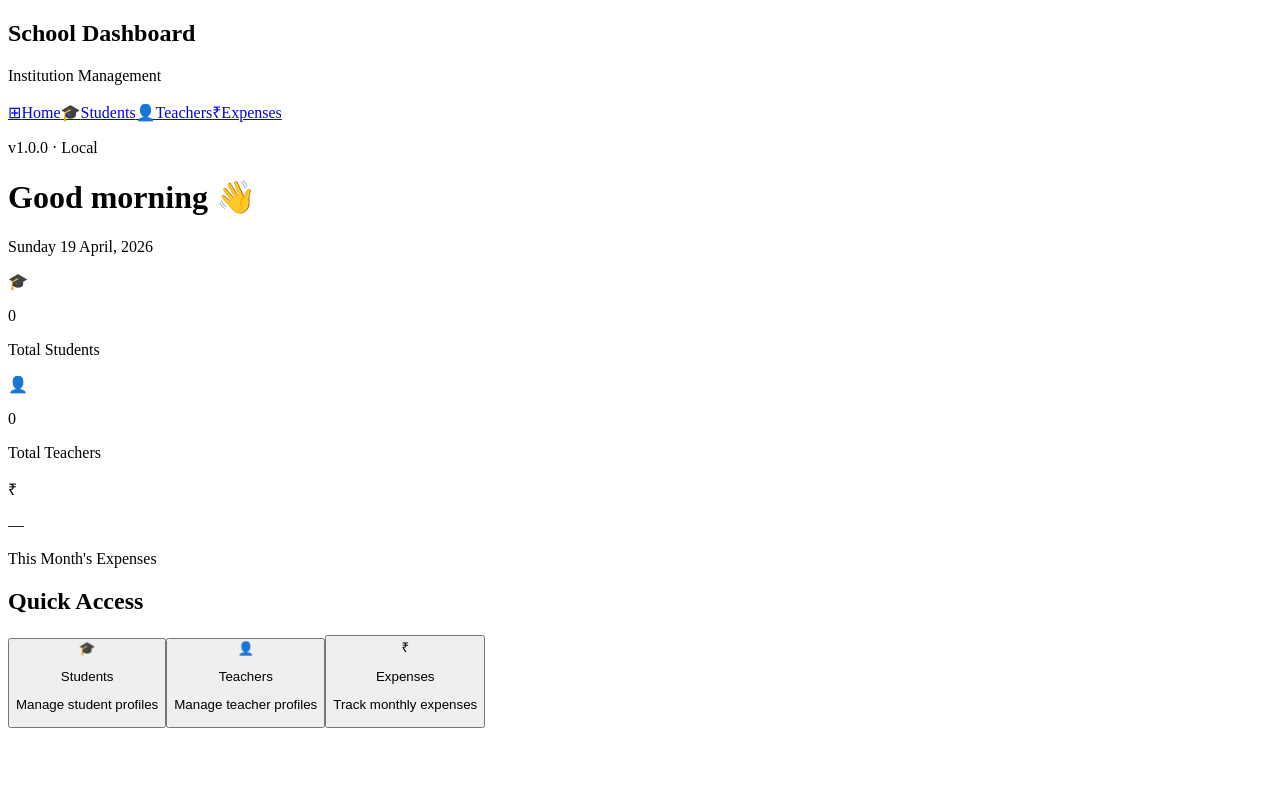
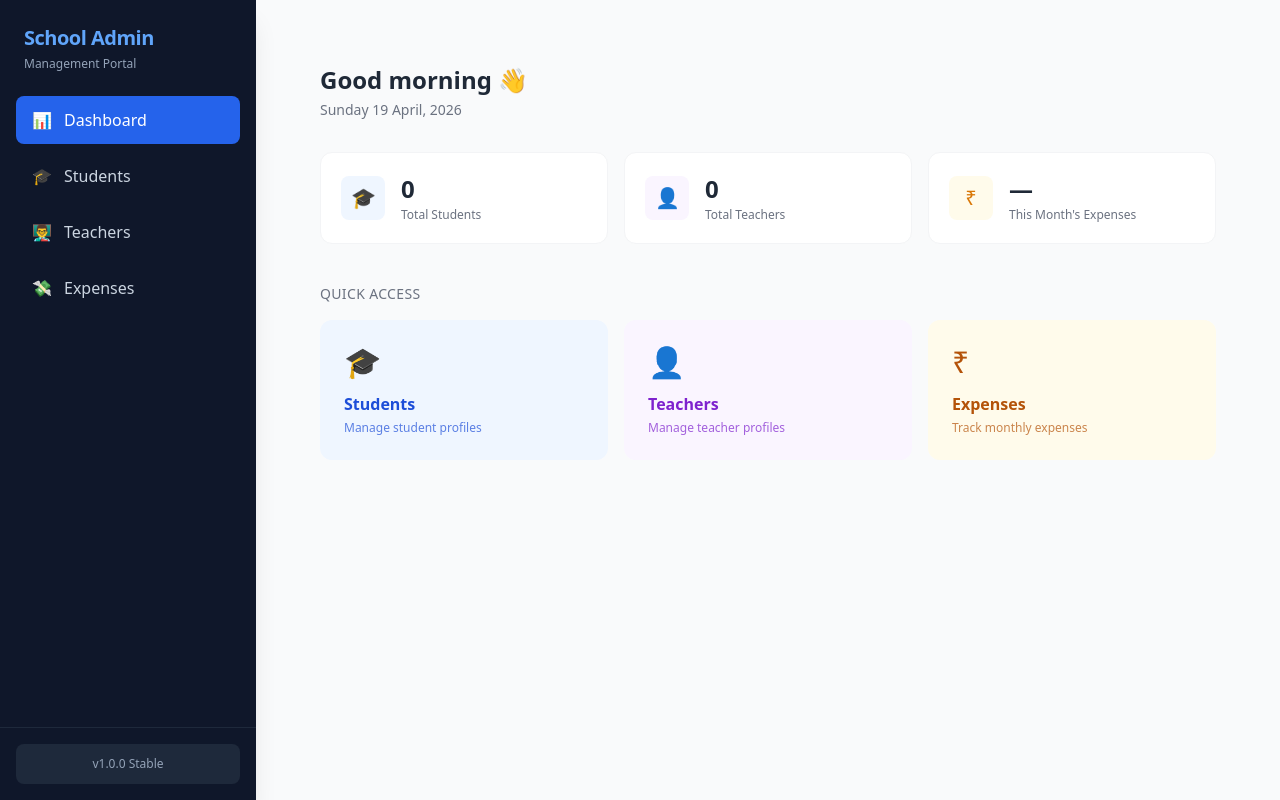
Before and after one commit to matirp235/school-dashboard, a React (Vite) app: page / in a window 1280 px wide. Before the commit this address led to /home. Built offline with nearby package versions, Linux system fonts and the light colour scheme; no server answers.

Commit message:
fixing UI issue and student form issue

```diff
--- a/src/App.jsx
+++ b/src/App.jsx
@@ -1,24 +1,30 @@
-// ─── src/App.jsx ──────────────────────────────────────────────────────────────
-import { Routes, Route, Navigate } from 'react-router-dom';
+import { Routes, Route, Navigate } from "react-router-dom";
 import Sidebar from "./components/Sidebar.jsx";
 import HomePage from "./modules/home/HomePage.jsx";
 import StudentsPage from "./modules/students/StudentsPage.jsx";
-import TeachersPage from './modules/teachers/TeachersPage.jsx';
-import ExpensesPage from './modules/expenses/ExpensesPage.jsx';
+import TeachersPage from "./modules/teachers/TeachersPage.jsx";
+import ExpensesPage from "./modules/expenses/ExpensesPage.jsx";
 
-export default function App() {
+function App() {
   return (
-    <div className="flex h-screen bg-gray-50 overflow-hidden">
+    <div className="flex h-screen bg-gray-50 font-sans text-gray-900">
+      {/* Sidebar - Fixed width */}
       <Sidebar />
-      <main className="flex-1 overflow-y-auto">
-        <Routes>
-          <Route path="/" element={<Navigate to="/home" replace />} />
-          <Route path="/home" element={<HomePage />} />
-          <Route path="/students" element={<StudentsPage />} />
-          <Route path="/teachers" element={<TeachersPage />} />
-          <Route path="/expenses" element={<ExpensesPage />} />
-        </Routes>
+
+      {/* Main Content Area */}
+      <main className="flex-1 overflow-y-auto p-8">
+        <div className="max-w-7xl mx-auto">
+          <Routes>
+            <Route path="/" element={<HomePage />} />
+            <Route path="/students" element={<StudentsPage />} />
+            <Route path="/teachers" element={<TeachersPage />} />
+            <Route path="/expenses" element={<ExpensesPage />} />
+            <Route path="*" element={<Navigate to="/" />} />
+          </Routes>
+        </div>
       </main>
     </div>
   );
 }
+
+export default App;
--- a/src/components/Sidebar.jsx
+++ b/src/components/Sidebar.jsx
@@ -1,44 +1,45 @@
-import { NavLink } from 'react-router-dom';
+import { NavLink } from "react-router-dom";
 
-const links = [
-  { to: '/home',     icon: '⊞', label: 'Home' },
-  { to: '/students', icon: '🎓', label: 'Students' },
-  { to: '/teachers', icon: '👤', label: 'Teachers' },
-  { to: '/expenses', icon: '₹', label: 'Expenses' },
+const menuItems = [
+  { name: 'Dashboard', path: '/', icon: '📊' },
+  { name: 'Students', path: '/students', icon: '🎓' },
+  { name: 'Teachers', path: '/teachers', icon: '👨‍🏫' },
+  { name: 'Expenses', path: '/expenses', icon: '💸' },
 ];
 
 export default function Sidebar() {
   return (
-    <aside className="w-56 bg-white border-r border-gray-100 flex flex-col h-full no-print">
-      {/* Logo / brand */}
-      <div className="px-6 py-6 border-b border-gray-100">
-        <h1 className="text-base font-semibold text-gray-800">School Dashboard</h1>
-        <p className="text-xs text-gray-400 mt-0.5">Institution Management</p>
+    <aside className="w-64 bg-slate-900 text-white flex flex-col shadow-xl">
+      <div className="p-6">
+        <h1 className="text-xl font-bold tracking-tight text-blue-400">
+          School Admin
+        </h1>
+        <p className="text-xs text-slate-400 mt-1">Management Portal</p>
       </div>
 
-      {/* Nav links */}
-      <nav className="flex-1 px-3 py-4 space-y-1">
-        {links.map(({ to, icon, label }) => (
+      <nav className="flex-1 px-4 space-y-2">
+        {menuItems.map((item) => (
           <NavLink
-            key={to}
-            to={to}
+            key={item.path}
+            to={item.path}
             className={({ isActive }) =>
-              `flex items-center gap-3 px-3 py-2.5 rounded-lg text-sm transition-colors
-               ${isActive
-                 ? 'bg-blue-50 text-blue-600 font-medium'
-                 : 'text-gray-600 hover:bg-gray-50 hover:text-gray-800'
-               }`
+              `flex items-center space-x-3 px-4 py-3 rounded-lg transition-colors ${
+                isActive
+                  ? 'bg-blue-600 text-white'
+                  : 'text-slate-300 hover:bg-slate-800 hover:text-white'
+              }`
             }
           >
-            <span className="text-base">{icon}</span>
-            {label}
+            <span>{item.icon}</span>
+            <span className="font-medium">{item.name}</span>
           </NavLink>
         ))}
       </nav>
 
-      {/* Footer */}
-      <div className="px-6 py-4 border-t border-gray-100">
-        <p className="text-xs text-gray-400">v1.0.0 · Local</p>
+      <div className="p-4 border-t border-slate-800">
+        <div className="bg-slate-800 rounded-lg p-3 text-center text-xs text-slate-400">
+          v1.0.0 Stable
+        </div>
       </div>
     </aside>
   );
--- a/src/index.css
+++ b/src/index.css
@@ -1,19 +1,20 @@
-/* paste at top of file */
-/*
 @tailwind base;
 @tailwind components;
 @tailwind utilities;
 
 @layer base {
-  body { @apply text-gray-800 antialiased; }
-  input, select, textarea {
-    @apply border border-gray-200 rounded-lg px-3 py-2 text-sm
-           focus:outline-none focus:ring-2 focus:ring-blue-400 w-full;
+  body {
+    @apply antialiased;
   }
 }
 
-@media print {
-  .no-print { display: none !important; }
-  .print-only { display: block !important; }
+/* Custom Scrollbar for a cleaner look */
+::-webkit-scrollbar {
+  width: 6px;
 }
-*/
+::-webkit-scrollbar-track {
+  @apply bg-gray-100;
+}
+::-webkit-scrollbar-thumb {
+  @apply bg-gray-300 rounded-full hover:bg-gray-400 transition-colors;
+}
```
Also changed, not shown: src/modules/students/StudentForm.jsx (+101 -43 lines), 2 other files (tests, documents, lock files or other folders).
